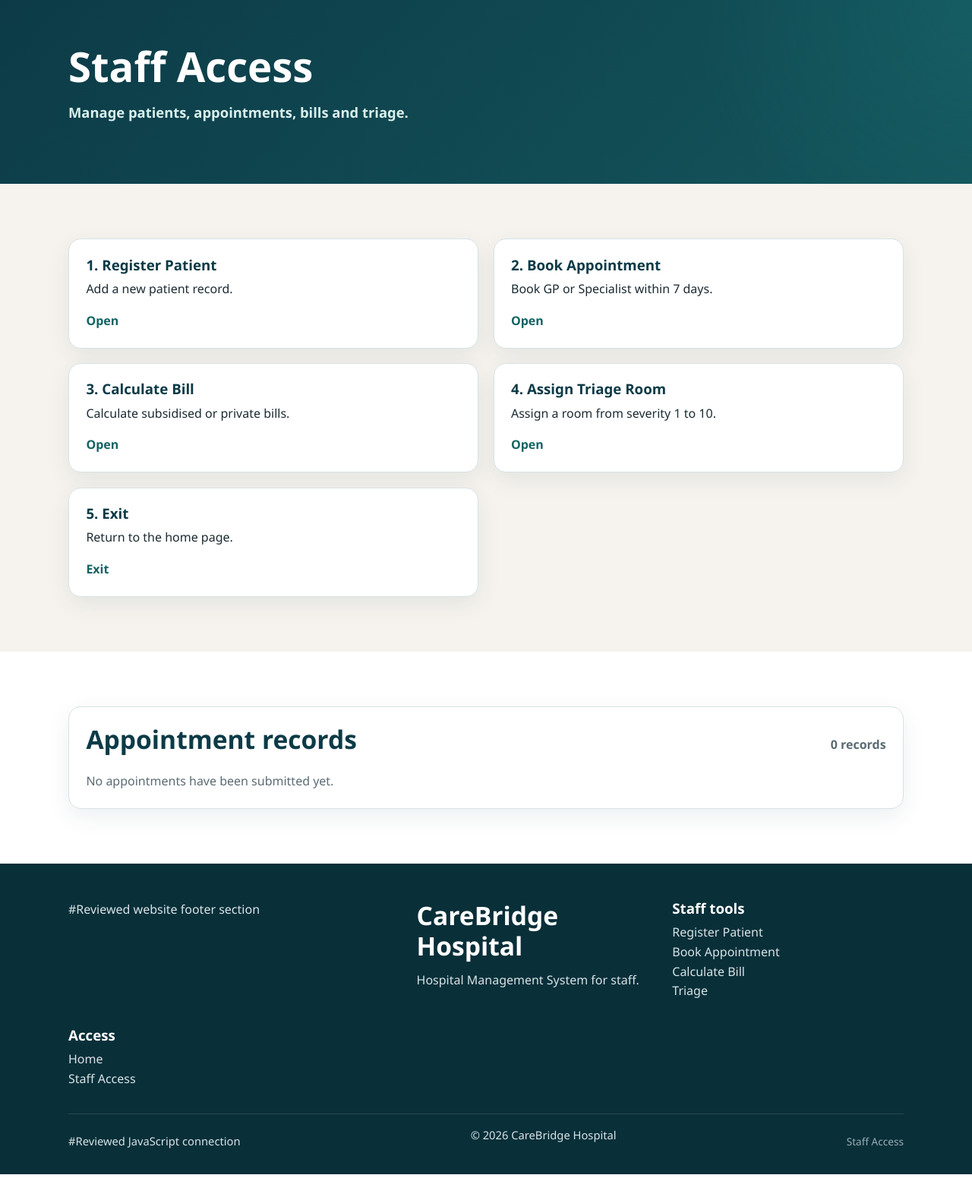
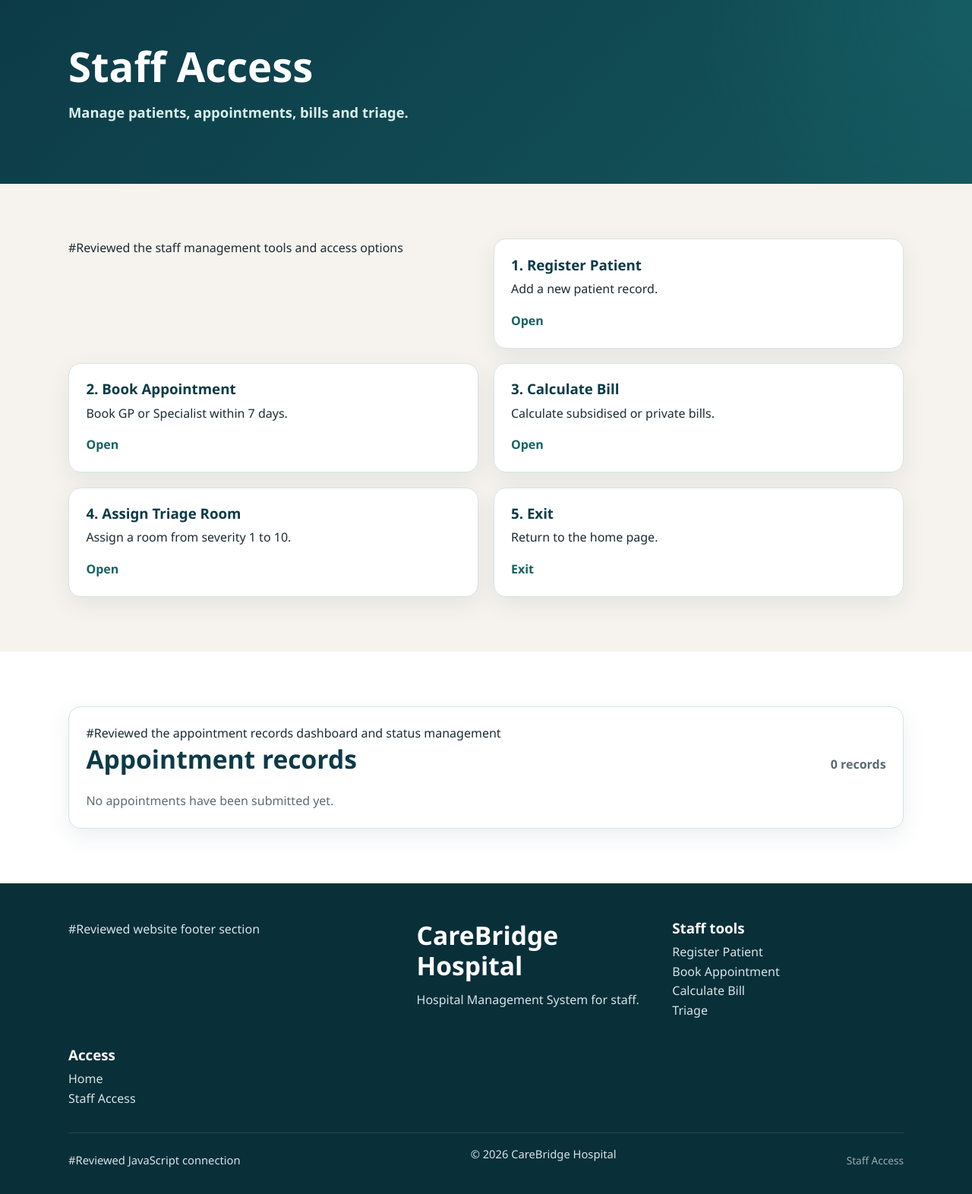
Before and after one commit to jiye130309-arch/CareBridge-Hospital, a Flask app: page /staff in a window 1280 px wide. Shown: the part 155-1727 px from the top of the page at 76% size. Before the commit the page ends 1701 px from the top, so only its background shows below. Run offline with Flask 3, Linux system fonts and the light colour scheme; data that the repository does not hold is empty.

Commit message:
Update staff.html

```diff
--- a/templates/staff.html
+++ b/templates/staff.html
@@ -12,7 +12,7 @@
 
 <section class="section">
     <div class="container">
-        <div class="card-grid function-grid">
+        <div class="card-grid function-grid"> #Reviewed the staff management tools and access options
             <article class="card">
                 <h3>1. Register Patient</h3>
                 <p>Add a new patient record.</p>
@@ -44,7 +44,7 @@
 
 <section class="section section-alt">
     <div class="container">
-        <div class="card dashboard-card">
+        <div class="card dashboard-card">   #Reviewed the appointment records dashboard and status management
             <div class="dashboard-header">
                 <div>
                     <h2>Appointment records</h2>
```
